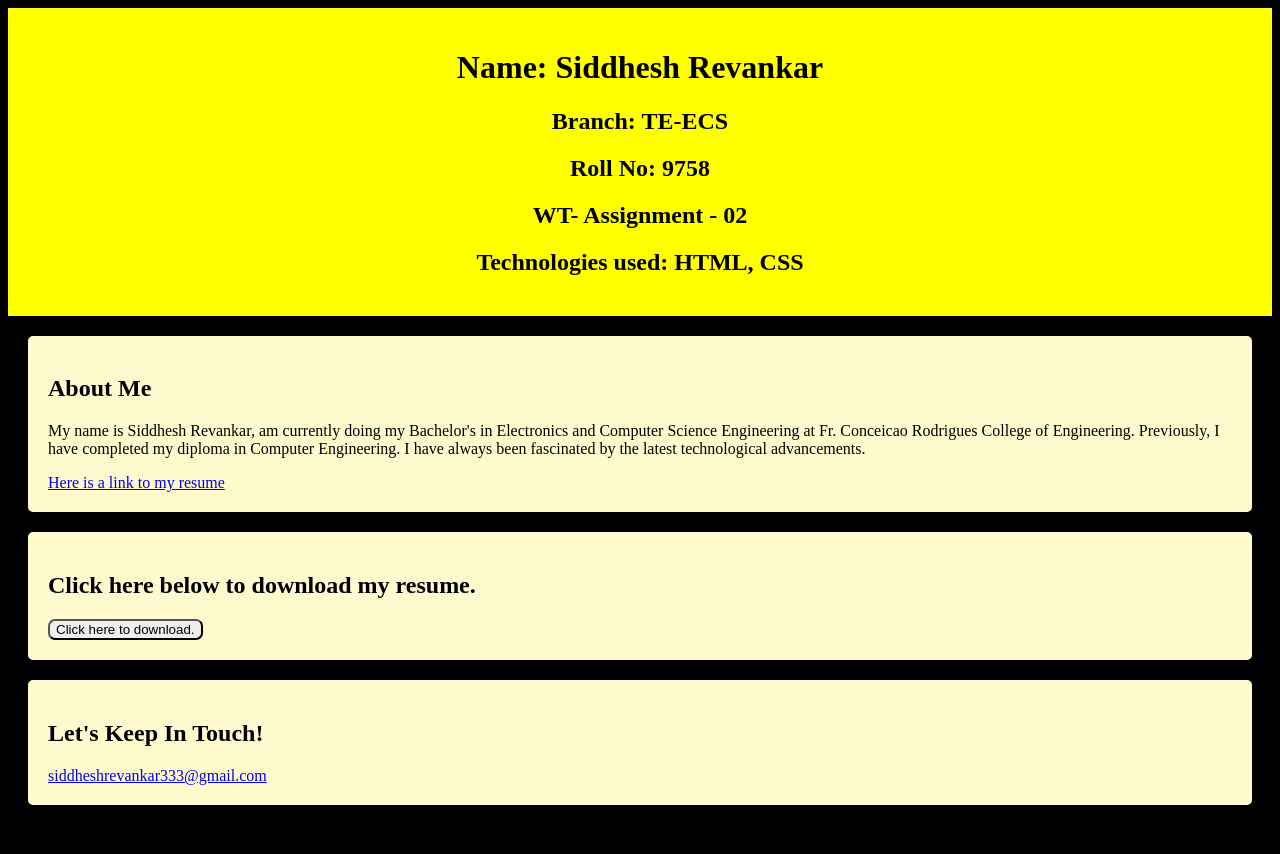
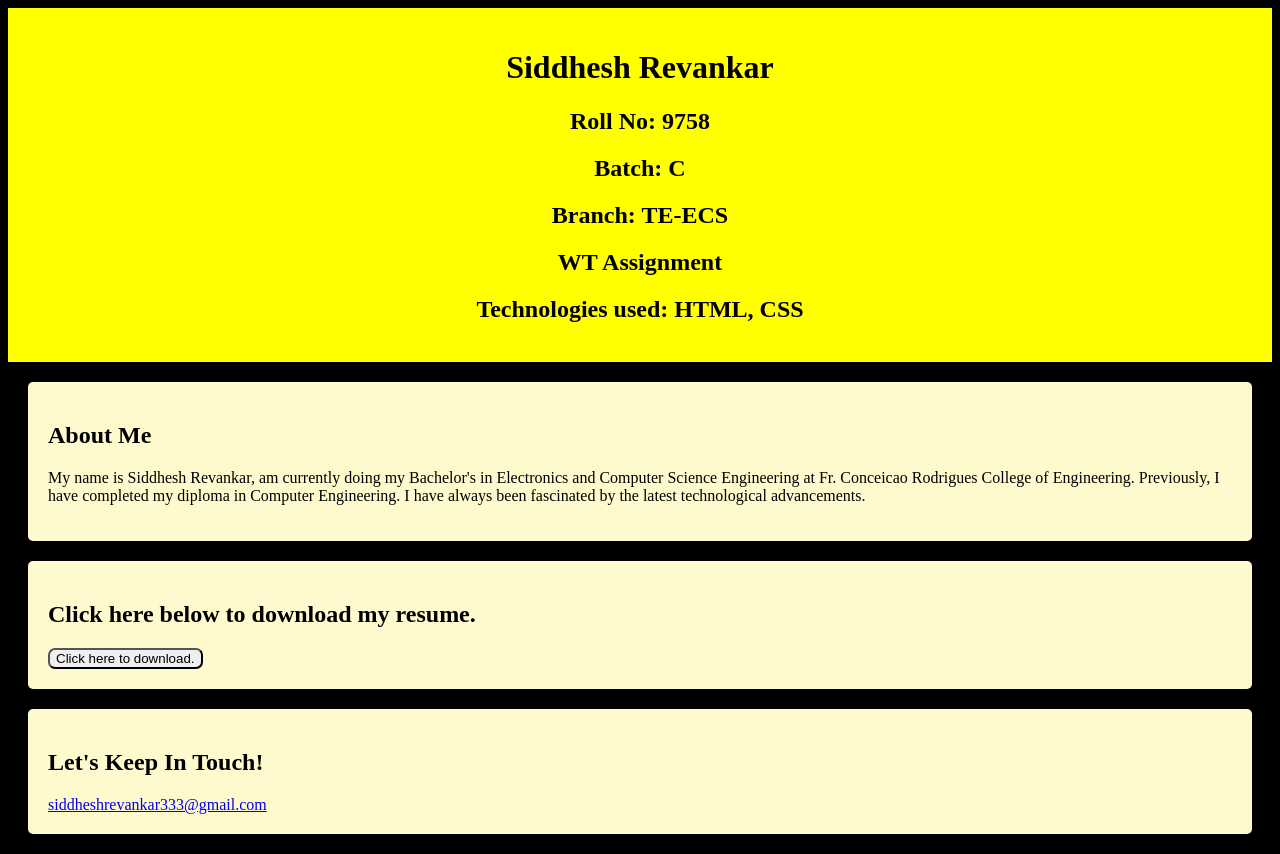
Before and after one commit to SiddRev/resume, a plain HTML site: page index.html in a window 1280 px wide. Before the commit the page ends 825 px from the top, so only its background shows below. Drawn offline with Linux system fonts and the light colour scheme.

Commit message:
Update index.html

```diff
--- a/index.html
+++ b/index.html
@@ -7,10 +7,11 @@
 </head>
 <body>
     <header>
-        <h1>Name: Siddhesh Revankar</h1>
+        <h1> Siddhesh Revankar</h1>
+        <h2> Roll No: 9758</h2>
+	<h2> Batch: C</h2>
         <h2> Branch: TE-ECS</h2>
-        <h2> Roll No: 9758</h2>
-        <h2> WT- Assignment - 02 </h2>
+        <h2> WT Assignment</h2>
         <h2> Technologies used: HTML, CSS</h2>
 
     </header>
@@ -21,12 +22,11 @@
         Fr. Conceicao Rodrigues College of Engineering. Previously, I have completed my diploma in Computer Engineering.
 		I have always been fascinated by the latest technological advancements.
        </p>
-       <a href="https://apricot-sapphira-67.tiiny.site" attributes-list>Here is a link to my resume</a>
     </section>
 
     <section id="Download my resume">
         <h2> Click here below to download my resume.</h2>
-        <a href ="https://apricot-sapphira-67.tiiny.site" attributes-list> <button>Click here to download.</button></a>
+        <a href ="https://silver-kalina-46.tiiny.site" attributes-list> <button>Click here to download.</button></a>
 
     </section>
 
```
